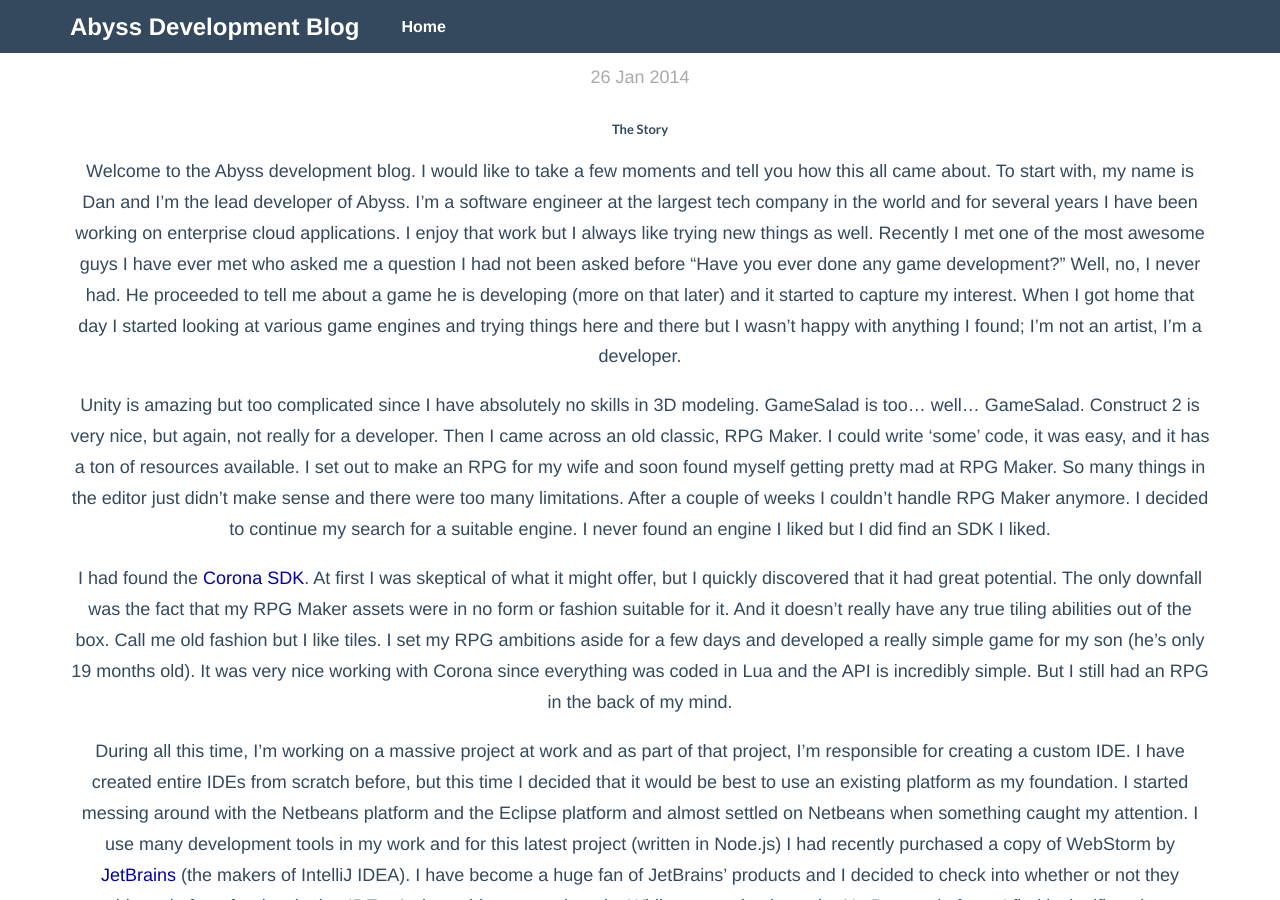
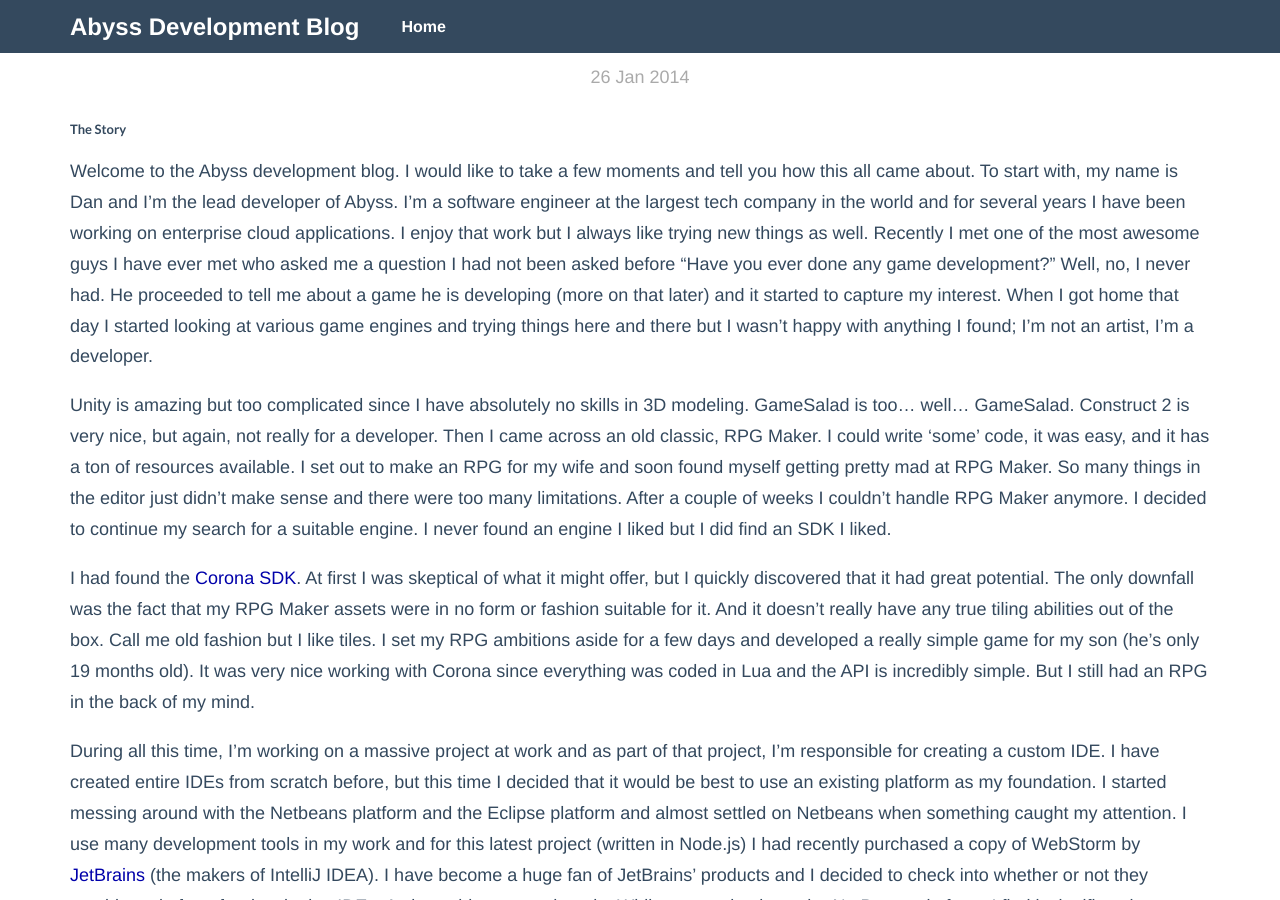
Before and after one commit to JerryKnight16/danarmstrong.github.io, a Jekyll site: the page built from _posts/2014-01-25-welcome-to-jekyll.markdown, in a window 1280 px wide and 900 px high. Built offline with Jekyll 4.4.1, drawn with Linux system fonts in a browser that asks for light colours; Markdown is read by kramdown in place of the engine named in the settings; comment, search, counter and statistics services are not loaded.

Commit message:
Left align...

```diff
--- a/_layouts/post.html
+++ b/_layouts/post.html
@@ -5,7 +5,7 @@
 	<h2>{{ page.title }}</h2>
 	<p class="meta">{{ page.date | date_to_string }}</p>
 
-	<div>
+	<div class="text-left">
 	{{ content }}
 	</div>
 </div>
```
